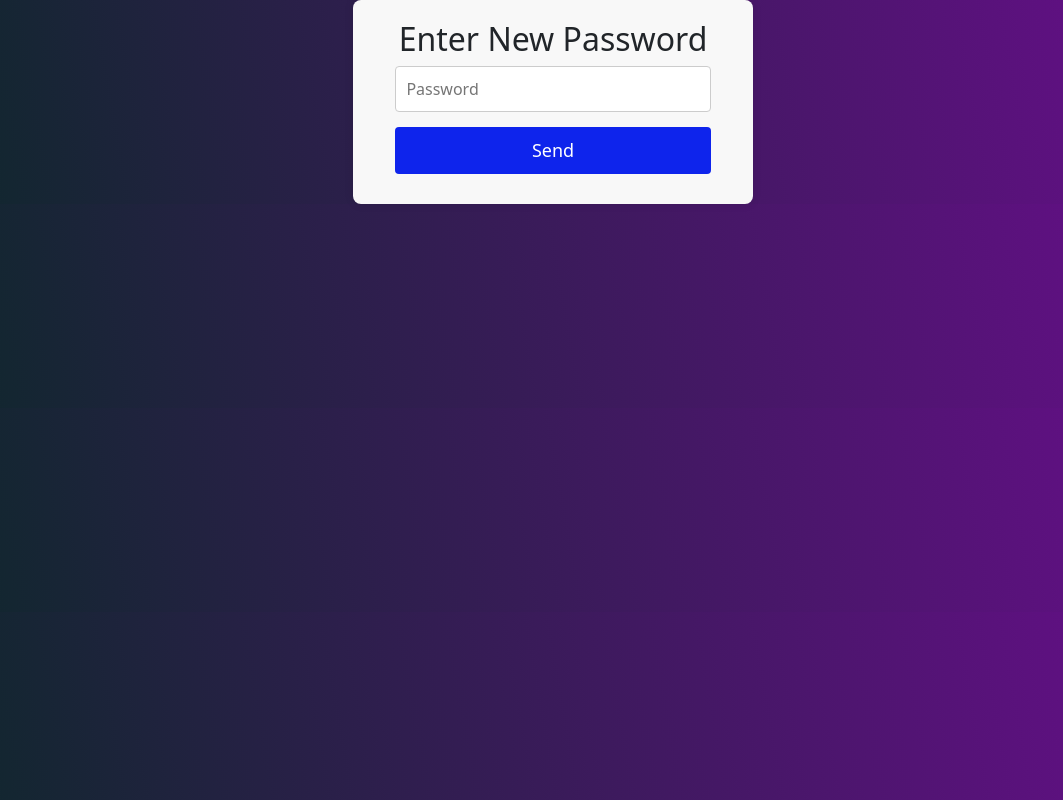
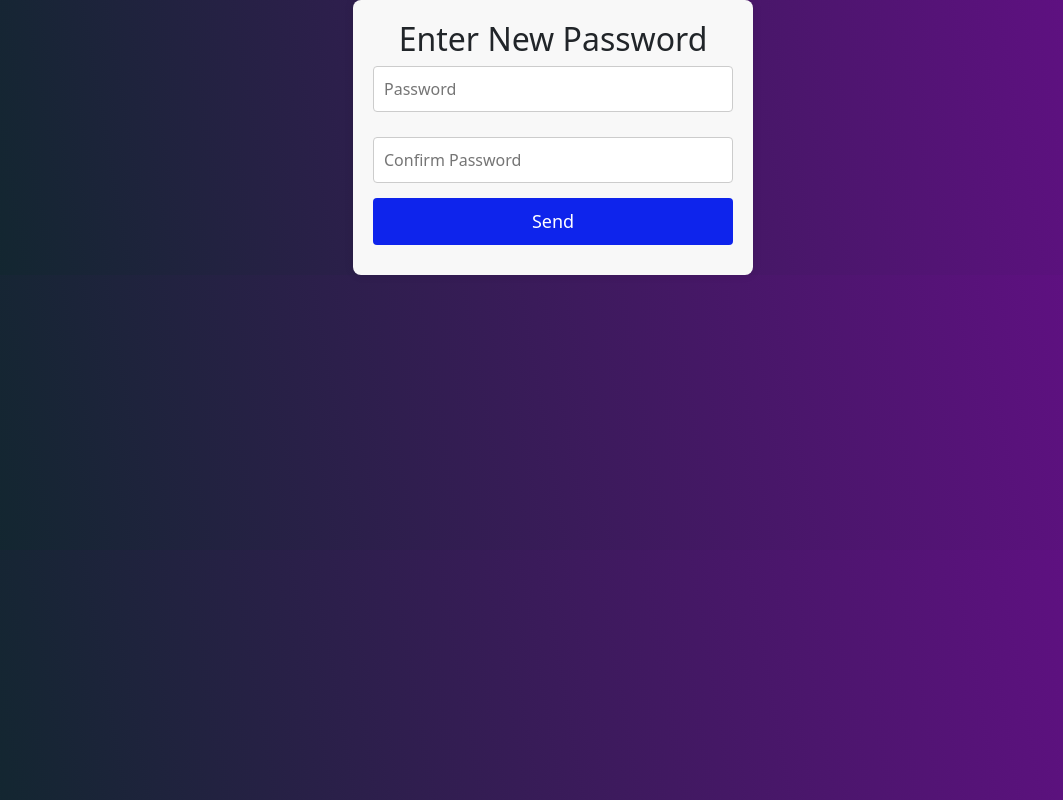
Before and after one commit to Pentarok/frontBlog, a React (Vite) app: page /reset-password/1/1 in a window 1280 px wide. Shown: the whole page, without its empty margins (87-1150 px from the left). Built offline with nearby package versions, Linux system fonts and the light colour scheme; no server answers.

Commit message:
Update ResetPassword.jsx

```diff
--- a/src/ResetPassword.jsx
+++ b/src/ResetPassword.jsx
@@ -1,46 +1,58 @@
-import React, { useState, useEffect } from  'react'
+import React, { useState, useEffect } from 'react';
 import { Link, useNavigate, useParams } from 'react-router-dom';
 import Visibility from '@mui/icons-material/Visibility';
 import VisibilityOff from '@mui/icons-material/VisibilityOff';
 import { Icon } from '@mui/material';
 import './login.css';
+import axios from 'axios';
 
-import axios from 'axios';
 const ResetPassword = () => {
   const [password, setPassword] = useState('');
- const [loading,setLoading]=useState(false);
+  const [confirmPassword, setConfirmPassword] = useState(''); // State for confirming password
+  const [loading, setLoading] = useState(false);
   const [message, setMessage] = useState('');
- const navigate = useNavigate();
+  const [passwordMismatch, setPasswordMismatch] = useState(''); // State for mismatch error message
+  const navigate = useNavigate();
+  const serverUri = 'https://mern-blog-6mdu.vercel.app';
+  const { id, token } = useParams();
 
- const serverUri = import.meta.env.VITE_SERVER;
-
-
-const {id, token}=useParams();
   const handleSend = async (e) => {
     e.preventDefault();  // Prevent the default form submission behavior
+
+    // Check if passwords match before making API call
+    if (password !== confirmPassword) {
+      setPasswordMismatch('Passwords do not match'); // Set mismatch error
+      return; // Prevent API call if passwords don't match
+    }
+
     try {
       setLoading(true);  // Start loading
+      setPasswordMismatch(''); // Clear any previous mismatch error
 
       // Make the POST request to your API
       const res = await axios.post(`${serverUri}/reset-password/${id}/${token}`, { password }, { withCredentials: true });
-
       console.log(res);
 
+      // If successful, set a success message or redirect the user
+      setMessage('Password successfully updated!');
+      navigate('/login');  // Redirect user to login page after successful password reset
 
     } catch (error) {
       console.error(error);
       // Update state to reflect an error, e.g., set an error message
+      setMessage('An error occurred while resetting the password');
 
     } finally {
       setLoading(false);  // Stop loading
     }
   };
 
-
   return (
     <div className="login-container">
       <h2>Enter New Password</h2>
       {message && <p>{message}</p>} {/* Display error or success message */}
+      {passwordMismatch && <p style={{ color: 'red' }}>{passwordMismatch}</p>} {/* Display password mismatch error */}
+
       <form onSubmit={handleSend} className='login-form'>
         <input
           type="password"
@@ -50,13 +62,18 @@ const {id, token}=useParams();
           required
           style={{ width: '100%' }}
         />
+        <input
+          type="password"
+          value={confirmPassword}
+          onChange={(e) => setConfirmPassword(e.target.value)}
+          placeholder="Confirm Password"
+          required
+          style={{ width: '100%', marginTop: '10px' }} // Style for better spacing
+        />
 
-        <button type="submit" disabled={loading} style={{position:'relative',
-          left:'0px'
-        }}>
+        <button type="submit" disabled={loading} style={{position:'relative', left:'0px'}}>
           {loading ? 'Loading...' : 'Send'}
         </button>
-
 
       </form>
     </div>
```
